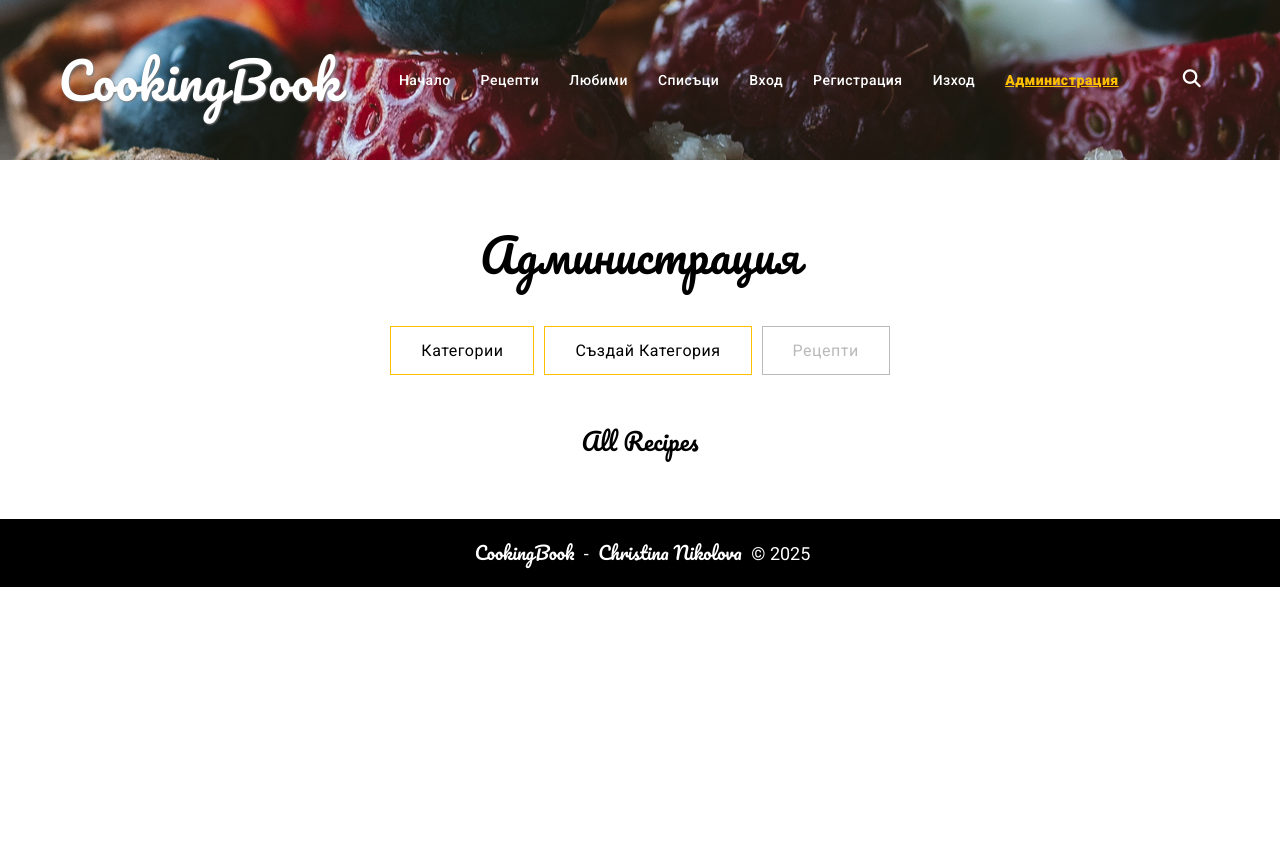
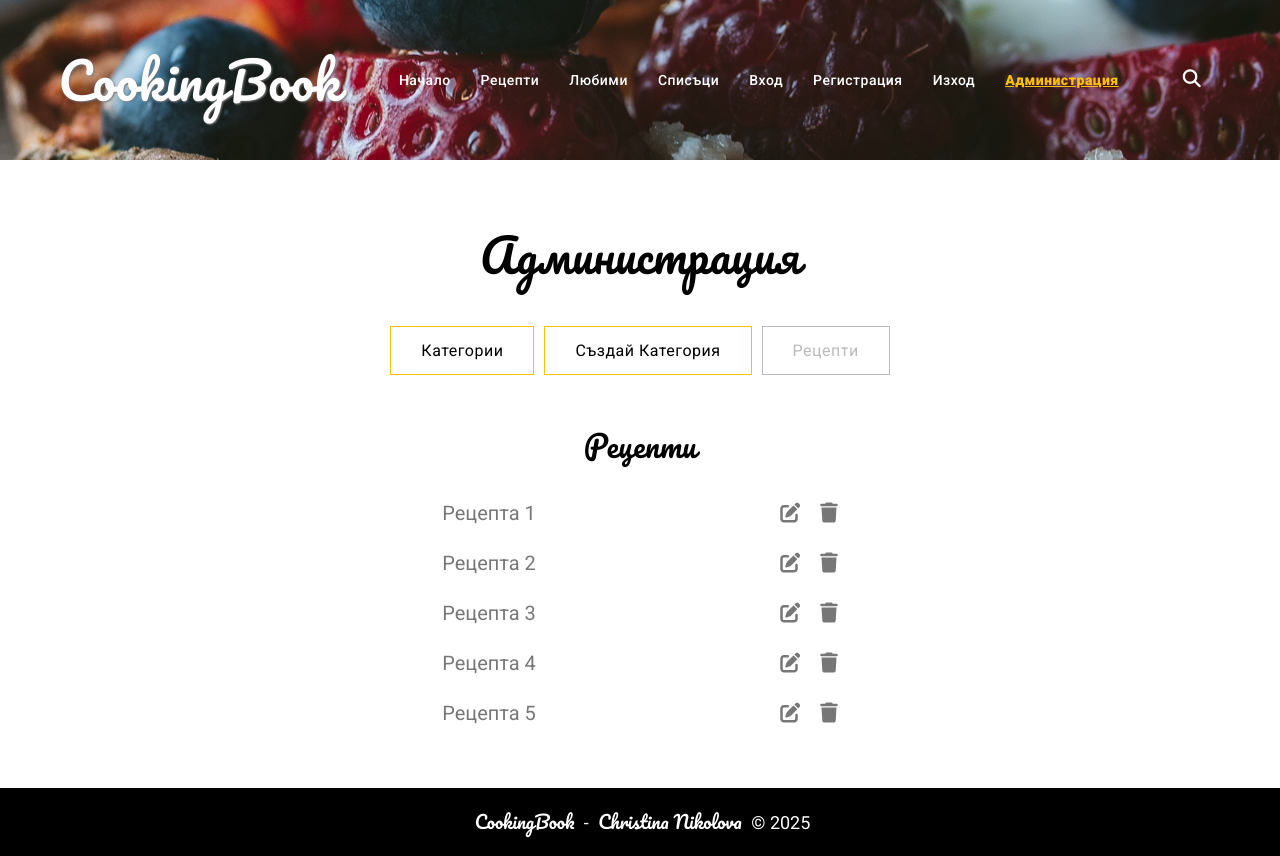
Before and after one commit to ChristinaNikolova/CookingBook, a React (Vite) app in the folder client/: page /admin/recipe/all in a window 1280 px wide. Before the commit the page ends 800 px from the top, so only its background shows below. Built offline with nearby package versions, Linux system fonts and the light colour scheme.

Commit message:
implement all recipes for admin

```diff
--- a/client/src/components/Administration/Category/All/All.jsx
+++ b/client/src/components/Administration/Category/All/All.jsx
@@ -7,7 +7,7 @@ import styles from "./All.module.css";
 export default function AllCategories() {
   return (
     <section id={styles["admin-all-categories"]}>
-      <ListWrapper>
+      <ListWrapper title="Категории">
         <ListItem name="Категория 1" />
         <ListItem name="Категория 2" />
         <ListItem name="Категория 3" />
--- a/client/src/components/Administration/ListWrapper/ListWrapper.jsx
+++ b/client/src/components/Administration/ListWrapper/ListWrapper.jsx
@@ -1,9 +1,9 @@
 import styles from "./ListWrapper.module.css";
 
-export default function ListWrapper({ children }) {
+export default function ListWrapper({ title, children }) {
   return (
     <>
-      <h2 className={styles["list-wrapper-title"]}>Категории</h2>
+      <h2 className={styles["list-wrapper-title"]}>{title}</h2>
       <ul className={styles["list-wrapper-ul"]}>{children}</ul>
     </>
   );
--- a/client/src/components/Administration/Recipe/All/All.jsx
+++ b/client/src/components/Administration/Recipe/All/All.jsx
@@ -1,3 +1,17 @@
+import ListWrapper from "../../ListWrapper/ListWrapper";
+import ListItem from "../../ListItem/ListItem";
+import styles from "./All.module.css";
+
 export default function AllRecipes() {
-  return <h1>All Recipes</h1>;
+  return (
+    <section id={styles["admin-all-categories"]}>
+      <ListWrapper title="Рецепти">
+        <ListItem name="Рецепта 1" />
+        <ListItem name="Рецепта 2" />
+        <ListItem name="Рецепта 3" />
+        <ListItem name="Рецепта 4" />
+        <ListItem name="Рецепта 5" />
+      </ListWrapper>
+    </section>
+  );
 }
```
